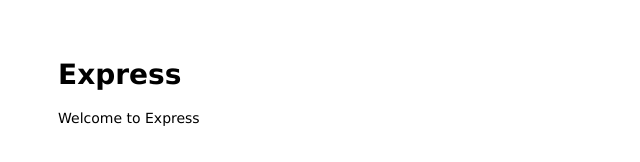
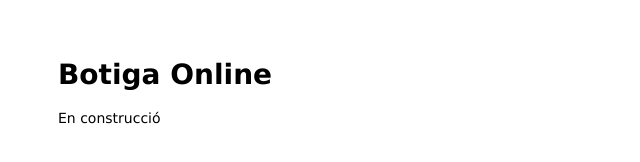
Before and after one commit to MiquelAbellaGusta/botiga_online_immune, a website: page public/index.html in a window 1280 px wide. Shown: the whole page, without its empty margins (0-640 px from the left). Drawn offline with Linux system fonts and the light colour scheme.

Commit message:
Canvi en el títol del index.html

```diff
--- a/public/index.html
+++ b/public/index.html
@@ -6,8 +6,8 @@
 </head>
 
 <body>
-  <h1>Express</h1>
-  <p>Welcome to Express</p>
+  <h1>Botiga Online</h1>
+  <p>En construcció</p>
 </body>
 
 </html>
```
Also changed, not shown: 1 other file.
